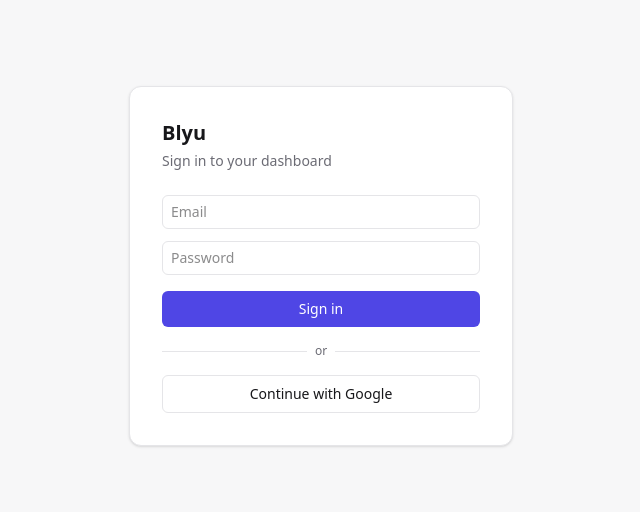
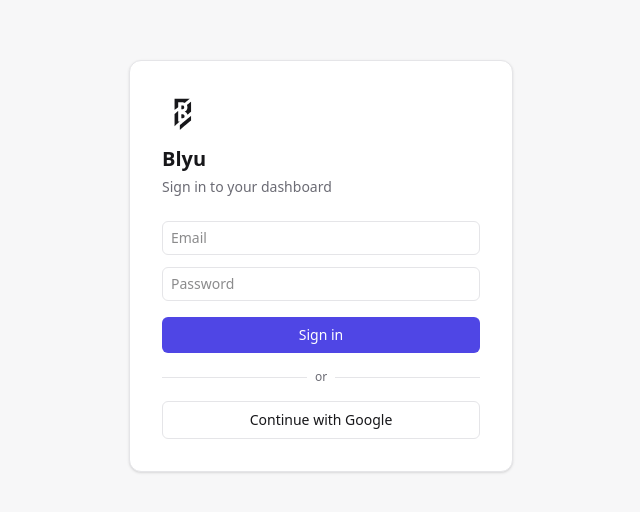
Before and after one commit to blyuorg/internal-dashboard-blyu, a React (Vite) app in the folder app/: page /login in a window 1280 px wide. Shown: the part 134-646 px from the top of the page, without its empty margins (319-959 px from the left). Built offline with nearby package versions, Linux system fonts and the light colour scheme; no server answers.

Commit message:
Add Blyu logo to browser tab title, login screen, and sidebar

```diff
--- a/app/index.html
+++ b/app/index.html
@@ -4,7 +4,7 @@
     <meta charset="UTF-8" />
     <link rel="icon" type="image/svg+xml" href="/favicon.svg" />
     <meta name="viewport" content="width=device-width, initial-scale=1.0" />
-    <title>app</title>
+    <title>Blyu</title>
   </head>
   <body>
     <div id="root"></div>
--- /dev/null
+++ b/app/src/components/shell/BlyuLogo.tsx
@@ -0,0 +1,23 @@
+// Inlined from public/favicon.svg with fill switched to currentColor so the
+// mark automatically matches whichever theme (light/dark/pink) is active,
+// instead of needing a separate colored asset per theme.
+export function BlyuLogo({ size = 24, className }: { size?: number; className?: string }) {
+  return (
+    <svg
+      width={size}
+      height={size}
+      viewBox="0 0 2048 2048"
+      className={className}
+      aria-hidden="true"
+    >
+      <g transform="translate(0,2048) scale(0.1,-0.1)" fill="currentColor" stroke="none">
+        <path d="M10343 17562 l-3913 -2 0 -2921 c0 -2333 3 -2919 13 -2913 6 5 347 287 757 628 410 341 823 684 918 763 l172 143 0 1235 0 1235 1173 0 c1251 0 1246 0 1496 -51 216 -43 451 -124 636 -216 l79 -40 56 47 c30 26 312 258 625 515 314 258 658 541 765 630 270 223 1041 859 1119 922 14 11 24 23 21 25 -3 1 -1766 2 -3917 0z" />
+        <path d="M14830 16021 c-25 -20 -256 -212 -515 -426 -1523 -1260 -1557 -1288 -1552 -1310 3 -11 24 -65 47 -120 144 -347 220 -824 191 -1195 -22 -278 -76 -527 -166 -756 -204 -523 -593 -964 -1087 -1234 -43 -23 -78 -45 -78 -49 0 -3 47 -30 105 -59 438 -218 839 -603 1078 -1037 30 -55 90 -182 133 -283 43 -100 81 -181 86 -180 8 3 80 65 998 858 366 316 698 602 738 635 l72 60 0 2568 c0 1412 -1 2567 -2 2567 -2 -1 -23 -18 -48 -39z" />
+        <path d="M9910 14094 c0 -5 0 -439 0 -964 l-1 -955 263 -3 c390 -4 528 16 713 108 178 87 299 208 386 385 69 143 90 235 96 435 4 143 2 179 -17 270 -12 57 -35 138 -52 179 -88 211 -280 400 -488 480 -146 57 -196 63 -562 68 -188 3 -338 1 -338 -3z" />
+        <path d="M8050 11081 c-129 -108 -453 -379 -720 -602 -267 -223 -578 -483 -692 -579 l-208 -173 0 -3165 0 -3165 27 24 c40 36 866 821 1198 1139 678 650 1088 1041 1289 1231 l79 74 -364 5 -364 5 -5 2701 -5 2701 -235 -196z" />
+        <path d="M9907 9563 c-4 -3 -7 -471 -7 -1040 l0 -1033 339 0 c187 0 375 5 418 11 243 33 422 114 580 263 136 128 215 267 271 475 23 87 25 114 26 291 0 181 -2 202 -27 295 -36 131 -112 285 -189 381 -154 192 -400 318 -688 354 -92 11 -713 14 -723 3z" />
+        <path d="M14514 8487 c-198 -166 -718 -599 -1155 -962 -436 -363 -1053 -875 -1369 -1138 -316 -263 -741 -617 -945 -786 -696 -578 -1450 -1205 -1682 -1398 l-233 -194 0 -1180 0 -1181 83 68 c45 38 318 264 607 503 289 239 680 563 870 720 470 389 1720 1424 1855 1536 173 144 1280 1059 1833 1515 l502 415 0 1192 c0 656 -1 1193 -2 1192 -2 0 -165 -136 -364 -302z" />
+      </g>
+    </svg>
+  );
+}
--- a/app/src/components/shell/Sidebar.tsx
+++ b/app/src/components/shell/Sidebar.tsx
@@ -1,5 +1,6 @@
 import { NavLink } from "react-router-dom";
 import { useAuth } from "@/lib/auth";
+import { BlyuLogo } from "@/components/shell/BlyuLogo";
 import type { CapabilityFlag } from "@/lib/database.types";
 
 // Every user always sees "My Tasks" (their own tasks/time log/earnings).
@@ -28,7 +29,10 @@
 
   return (
     <aside className="flex w-56 shrink-0 flex-col gap-1 border-r border-[var(--color-border)] bg-[var(--color-surface)] p-4">
-      <div className="mb-6 px-2 text-sm font-semibold tracking-tight">Blyu</div>
+      <div className="mb-6 flex items-center gap-2 px-2 text-sm font-semibold tracking-tight">
+        <BlyuLogo size={20} />
+        Blyu
+      </div>
       {items.map((item) => (
         <NavLink
           key={item.to}
--- a/app/src/routes/Login.tsx
+++ b/app/src/routes/Login.tsx
@@ -2,6 +2,7 @@
 import { Navigate } from "react-router-dom";
 import { supabase } from "@/lib/supabase";
 import { useAuth, defaultRouteForRole } from "@/lib/auth";
+import { BlyuLogo } from "@/components/shell/BlyuLogo";
 
 export default function Login() {
   const { session, profile, loading } = useAuth();
@@ -66,6 +67,7 @@
   return (
     <div className="flex min-h-screen items-center justify-center bg-[var(--color-bg)] text-[var(--color-text)]">
       <div className="w-full max-w-sm rounded-xl border border-[var(--color-border)] bg-[var(--color-surface)] p-8 shadow-sm">
+        <BlyuLogo size={40} className="mb-3" />
         <h1 className="mb-1 text-xl font-semibold">Blyu</h1>
         <p className="mb-6 text-sm text-[var(--color-text-muted)]">Sign in to your dashboard</p>
 
```
